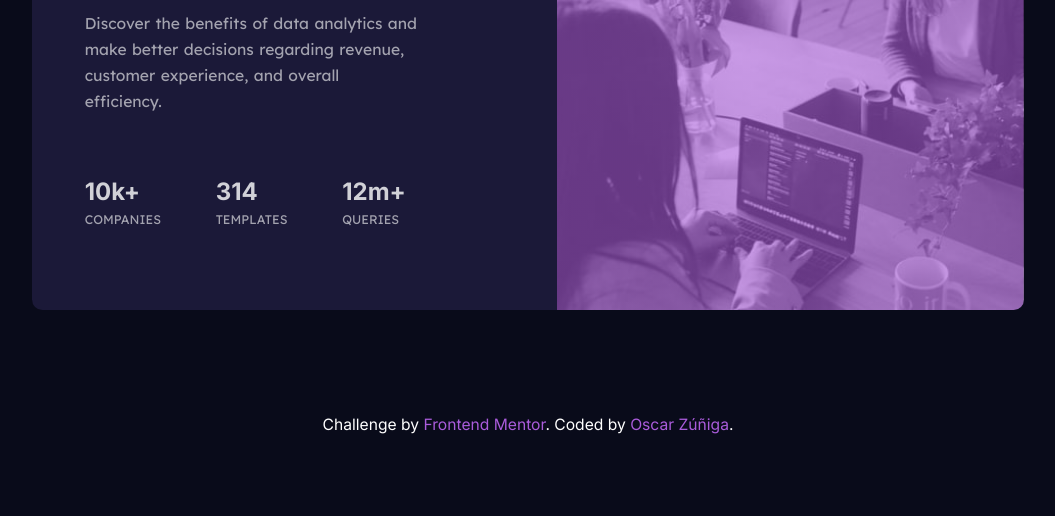
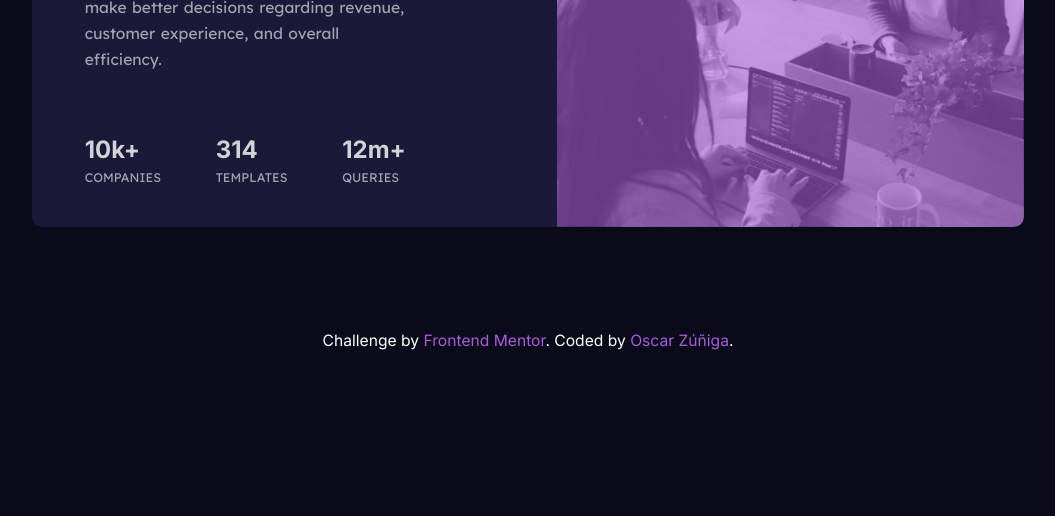
Before and after one commit to 1994oscar/stats-preview-card-component-main-chlg-05, a website: page index.html in a window 1280 px wide. Shown: the part 284-800 px from the top of the page, without its empty margins (112-1167 px from the left). Drawn offline with Linux system fonts and the light colour scheme.

Commit message:
Fixing card size

```diff
--- a/sass/components/_stats-preview.scss
+++ b/sass/components/_stats-preview.scss
@@ -103,8 +103,6 @@
         }
 
         @include media-min(1024px){
-            margin-top: 4rem;
-            margin-bottom: 4rem;
             width: 90rem;
             padding-right: 10rem;
             padding-left: 5rem;
```
Also changed, not shown: css/styles.css, 1 other file.
